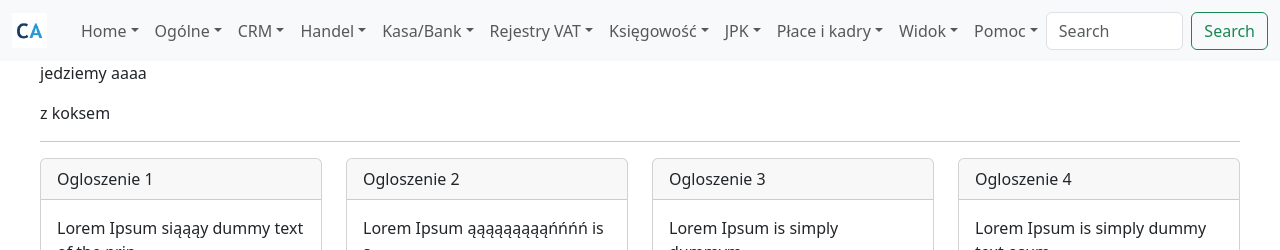
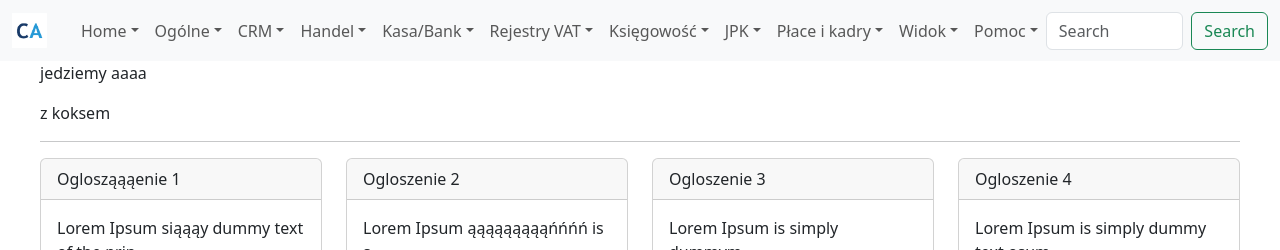
Before and after one commit to tsaranStudent/UserInterfaces, a React (Vite) app: page / in a window 1280 px wide. Shown: the top 250 px of the page. Built offline with nearby package versions, Linux system fonts and the light colour scheme.

Commit message:
synch laptop

```diff
--- a/src/App.jsx
+++ b/src/App.jsx
@@ -18,7 +18,7 @@ function App() {
             <Row>
                 <Col className="mb-3">
                     <Card>
-                        <Card.Header>Ogloszenie 1</Card.Header>
+                        <Card.Header>Oglosząąąenie 1</Card.Header>
                         <Card.Body>
                             <Card.Text>
                                 Lorem Ipsum siąąąy dummy text of the prin
```
